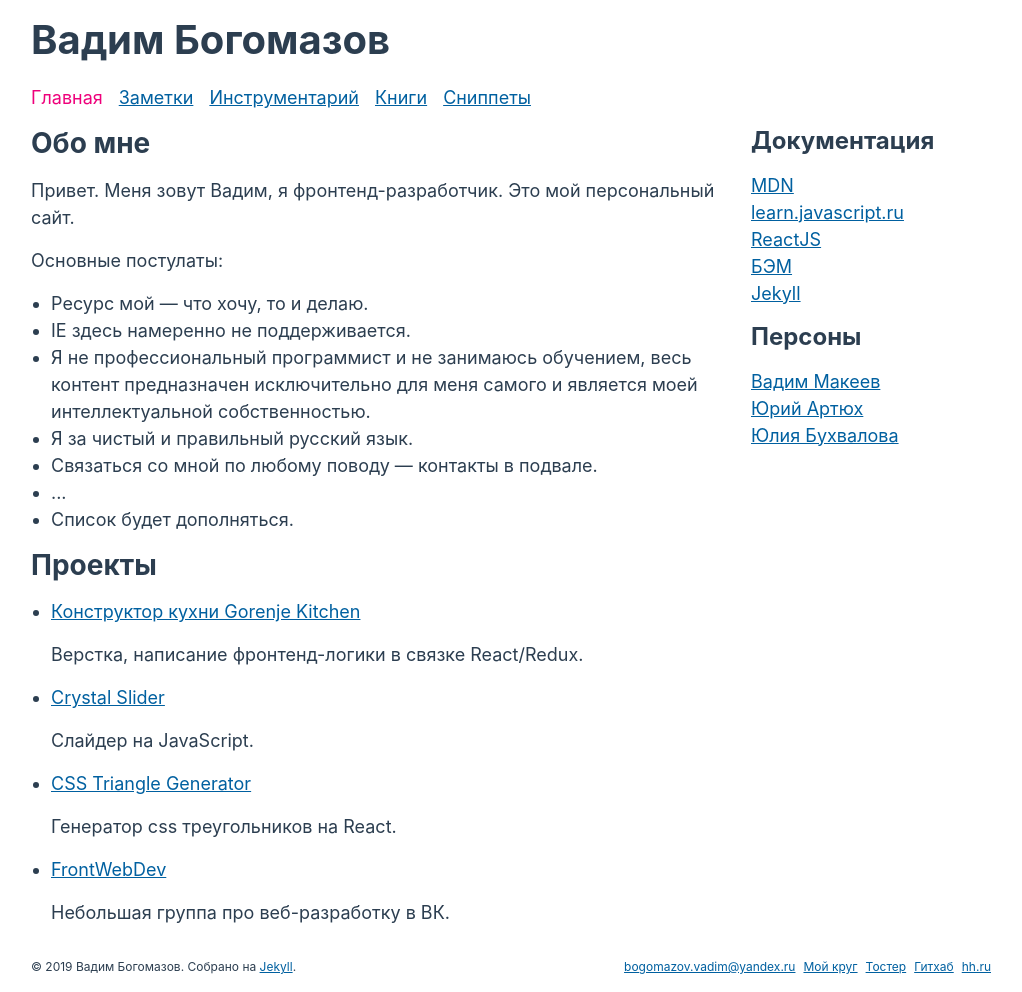
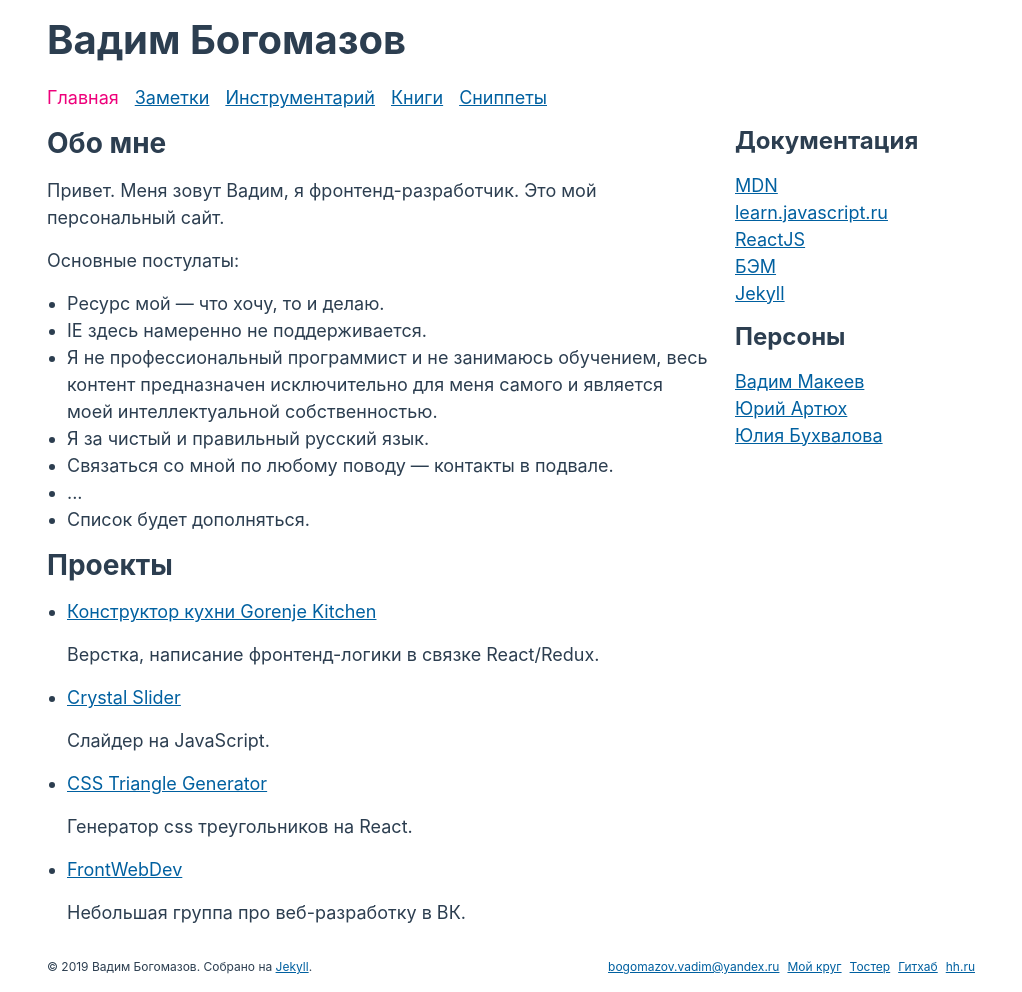
Before and after one commit to vadimbogomazov/vadimbogomazov.github.io, a Jekyll site: the page built from index.markdown, in a window 1280 px wide. Shown: the whole page, without its empty margins (129-1151 px from the left). Built offline with Jekyll 4.4.1, drawn with Linux system fonts in a browser that asks for light colours.

Commit message:
Update snippets, update css

```diff
--- a/_config.yml
+++ b/_config.yml
@@ -18,7 +18,7 @@
 # You can create any custom variable you would like, and they will be accessible
 # in the templates via {{ site.myvariable }}.
 
-title: FrontWebDev
+title: Вадим Богомазов
 email: bogomazov.vadim@yandex.ru
 description: Персональный сайт фронтендера
 author: Вадим Богомазов
--- a/_layouts/post.html
+++ b/_layouts/post.html
@@ -2,6 +2,7 @@
 layout: default
 ---
 
+<!-- POST -->
 <article class="post">
     <header class="post__header">
         <h2 class="post__title">{{ page.title }}</h2>
@@ -12,3 +13,4 @@ layout: default
         {{ content }}
     </div>
 </article>
+<!-- /POST -->
--- a/_sass/_base.scss
+++ b/_sass/_base.scss
@@ -4,8 +4,14 @@
     --gutter: 0.8rem;
 }
 
-* {
+html {
     box-sizing: border-box;
+}
+
+*,
+*:before,
+*:after {
+    box-sizing: inherit;
 }
 
 html,
@@ -33,31 +39,29 @@ a {
 }
 
 h1,
+h2,
+h3,
 .h1,
-h2,
 .h2,
-h3,
 .h3 {
     line-height: 1.2;
+    margin-bottom: 0.5em;
     margin-top: 0;
 }
 
 h1,
 .h1 {
     font-size: 3.2rem;
-    margin-bottom: 0.5em;
 }
 
 h2,
 .h2 {
     font-size: 2.8rem;
-    margin-bottom: 0.5em;
 }
 
 h3,
 .h3 {
     font-size: 2.4rem;
-    margin-bottom: 0.5em;
 }
 
 p {
@@ -80,30 +84,9 @@ ul {
     margin-right: auto;
     max-width: 96rem;
     min-height: 100%;
+    padding-left: calc(var(--gutter) * 2);
+    padding-right: calc(var(--gutter) * 2);
     width: 90%;
-}
-
-.site-nav {
-    &__inner {
-        @include list-reset;
-
-        display: flex;
-        flex-wrap: wrap;
-        margin-bottom: 0;
-        margin-left: calc(var(--gutter) * -2);
-        margin-top: calc(var(--gutter) * -2);
-    }
-
-    &__item {
-        margin-left: calc(var(--gutter) * 2);
-        margin-top: calc(var(--gutter) * 2);
-    }
-
-    &__val {
-        &.is-active {
-            color: var(--linkColorSelected);
-        }
-    }
 }
 
 .site-content {
@@ -118,82 +101,14 @@ ul {
     flex-grow: 1;
 }
 
-.site-sidebar {
-    flex-shrink: 0;
-    margin-left: calc(var(--gutter) * 2);
-    width: 24rem;
-}
-
 .site-section:not(:first-of-type) {
     margin-top: calc(var(--gutter) * 4);
 }
 
+/* Helpers */
+
 .reset-list {
     @include list-reset;
-}
-
-.site-header {
-    padding: calc(var(--gutter) * 2) 0;
-
-    &__title {
-        font-size: calc(var(--gutter) * 5);
-    }
-}
-
-.site-footer {
-    align-items: center;
-    display: flex;
-    flex-wrap: wrap;
-    font-size: 1.2rem;
-    justify-content: space-between;
-    margin-left: calc(var(--gutter) * -2);
-    margin-top: calc(var(--gutter) * -2);
-    padding: calc(var(--gutter) * 2) 0;
-
-    &__column {
-        margin-left: calc(var(--gutter) * 2);
-        margin-top: calc(var(--gutter) * 2);
-    }
-}
-
-.site-contacts {
-    @include list-reset;
-    align-items: center;
-    display: flex;
-    margin: 0 0 0 calc(var(--gutter) * -1);
-
-    &__item {
-        margin-left: calc(var(--gutter));
-    }
-}
-
-.tags-list {
-    @include list-reset;
-    align-items: center;
-    display: flex;
-    flex-wrap: wrap;
-    margin-left: calc(var(--gutter) * -1);
-    margin-top: calc(var(--gutter) * -1);
-    max-width: 50%;
-    overflow: hidden;
-
-    &__item {
-        margin-left: calc(var(--gutter));
-        margin-top: calc(var(--gutter));
-    }
-}
-
-.tag {
-    background: #b22222;
-    border-radius: 3px;
-    color: #fff;
-    display: inline-block;
-    font-size: calc(var(--gutter) * 2);
-    height: calc(var(--gutter) * 4);
-    line-height: calc(var(--gutter) * 4);
-    padding: 0 calc(var(--gutter) * 2);
-    position: relative;
-    text-decoration: none;
 }
 
 .mt-0 {
@@ -204,15 +119,4 @@ ul {
     margin-bottom: 0;
 }
 
-.post {
-    word-break: break-word;
-
-    &__header {
-        border-bottom: 1px solid #ddd;
-        padding-bottom: var(--gutter);
-    }
-
-    &__date {
-        font-style: italic;
-    }
-}
+/* /Helpers */
--- /dev/null
+++ b/_sass/blocks/_post.scss
@@ -0,0 +1,12 @@
+.post {
+    word-break: break-word;
+
+    &__header {
+        border-bottom: 1px solid #ddd;
+        padding-bottom: var(--gutter);
+    }
+
+    &__date {
+        font-style: italic;
+    }
+}
--- /dev/null
+++ b/_sass/includes/_footer.scss
@@ -0,0 +1,26 @@
+.site-footer {
+    align-items: center;
+    display: flex;
+    flex-wrap: wrap;
+    font-size: 1.2rem;
+    justify-content: space-between;
+    margin-left: calc(var(--gutter) * -2);
+    margin-top: calc(var(--gutter) * -2);
+    padding: calc(var(--gutter) * 2) 0;
+
+    &__column {
+        margin-left: calc(var(--gutter) * 2);
+        margin-top: calc(var(--gutter) * 2);
+    }
+}
+
+.site-contacts {
+    @include list-reset;
+    align-items: center;
+    display: flex;
+    margin: 0 0 0 calc(var(--gutter) * -1);
+
+    &__item {
+        margin-left: calc(var(--gutter));
+    }
+}
--- /dev/null
+++ b/_sass/includes/_header.scss
@@ -0,0 +1,7 @@
+.site-header {
+    padding: calc(var(--gutter) * 2) 0;
+
+    &__title {
+        font-size: calc(var(--gutter) * 5);
+    }
+}
--- /dev/null
+++ b/_sass/includes/_nav.scss
@@ -0,0 +1,22 @@
+.site-nav {
+    &__inner {
+        @include list-reset;
+
+        display: flex;
+        flex-wrap: wrap;
+        margin-bottom: 0;
+        margin-left: calc(var(--gutter) * -2);
+        margin-top: calc(var(--gutter) * -2);
+    }
+
+    &__item {
+        margin-left: calc(var(--gutter) * 2);
+        margin-top: calc(var(--gutter) * 2);
+    }
+
+    &__val {
+        &.is-active {
+            color: var(--linkColorSelected);
+        }
+    }
+}
--- /dev/null
+++ b/_sass/includes/_sidebar.scss
@@ -0,0 +1,5 @@
+.site-sidebar {
+    flex-shrink: 0;
+    margin-left: calc(var(--gutter) * 3);
+    width: 24rem;
+}
--- a/assets/css/styles.scss
+++ b/assets/css/styles.scss
@@ -2,4 +2,12 @@
 ---
 @import 'normalize.css';
 @import 'mixins';
+
 @import 'base';
+
+@import 'includes/header';
+@import 'includes/nav';
+@import 'includes/sidebar';
+@import 'includes/footer';
+
+@import 'blocks/post';
--- a/index.markdown
+++ b/index.markdown
@@ -38,10 +38,6 @@ projects:
         <li>...</li>
         <li>Список будет дополняться.</li>
     </ul>
-
-    <!-- <ul>
-        <li>Иногда вношу правки в&nbsp;Википедию.</li>
-    </ul> -->
 </section>
 
 <section class="page-section">
--- a/snippets.markdown
+++ b/snippets.markdown
@@ -8,6 +8,10 @@ categories:
     list:
         - name: Функция вычисления ширины скроллбара
           url: https://gist.github.com/vadimbogomazov/3718dea866e166092c5b6eb406f25baa
+  - name: Миксины
+    list:
+        - name: font-face
+          url: https://gist.github.com/vadimbogomazov/56d1bcc13c5d1cacbf1dfd88d8bf2a4b
   - name: HTML
     list:
         - name: Отключить преобразование телефонных номеров в&nbsp;ссылки в&nbsp;мобильных браузерах
```
